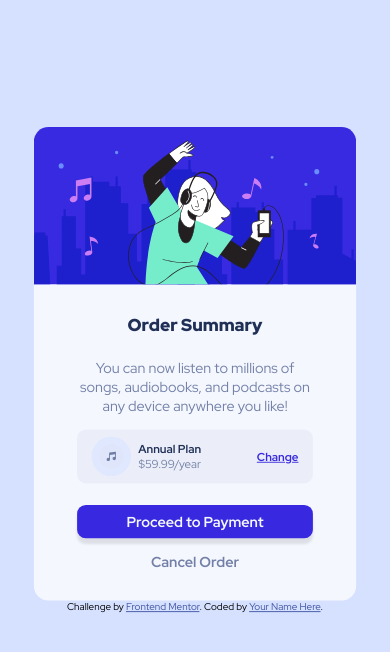
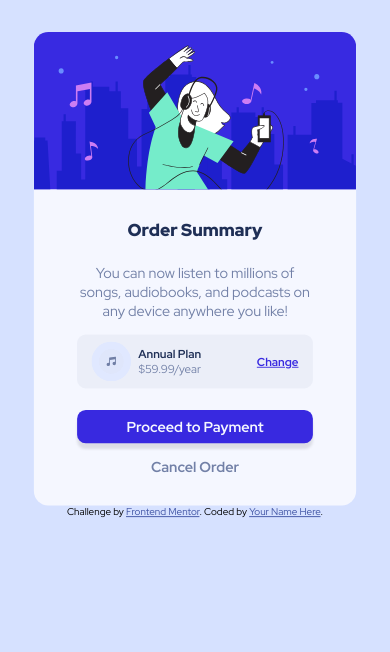
Before and after one commit to Don7Winner/Card-Summary.com, a plain HTML site: page index.html in a window 390 px wide. Drawn offline with Linux system fonts and the light colour scheme.

Commit message:
updated media query

```diff
--- a/CSS/Responsiveness.css
+++ b/CSS/Responsiveness.css
@@ -21,7 +21,7 @@
 }
 @media (max-width: 428px) {
   body {
-    top: 100px;
+    top: 5px;
     /* transform: scale(0.8); */
   }
   main {
```
